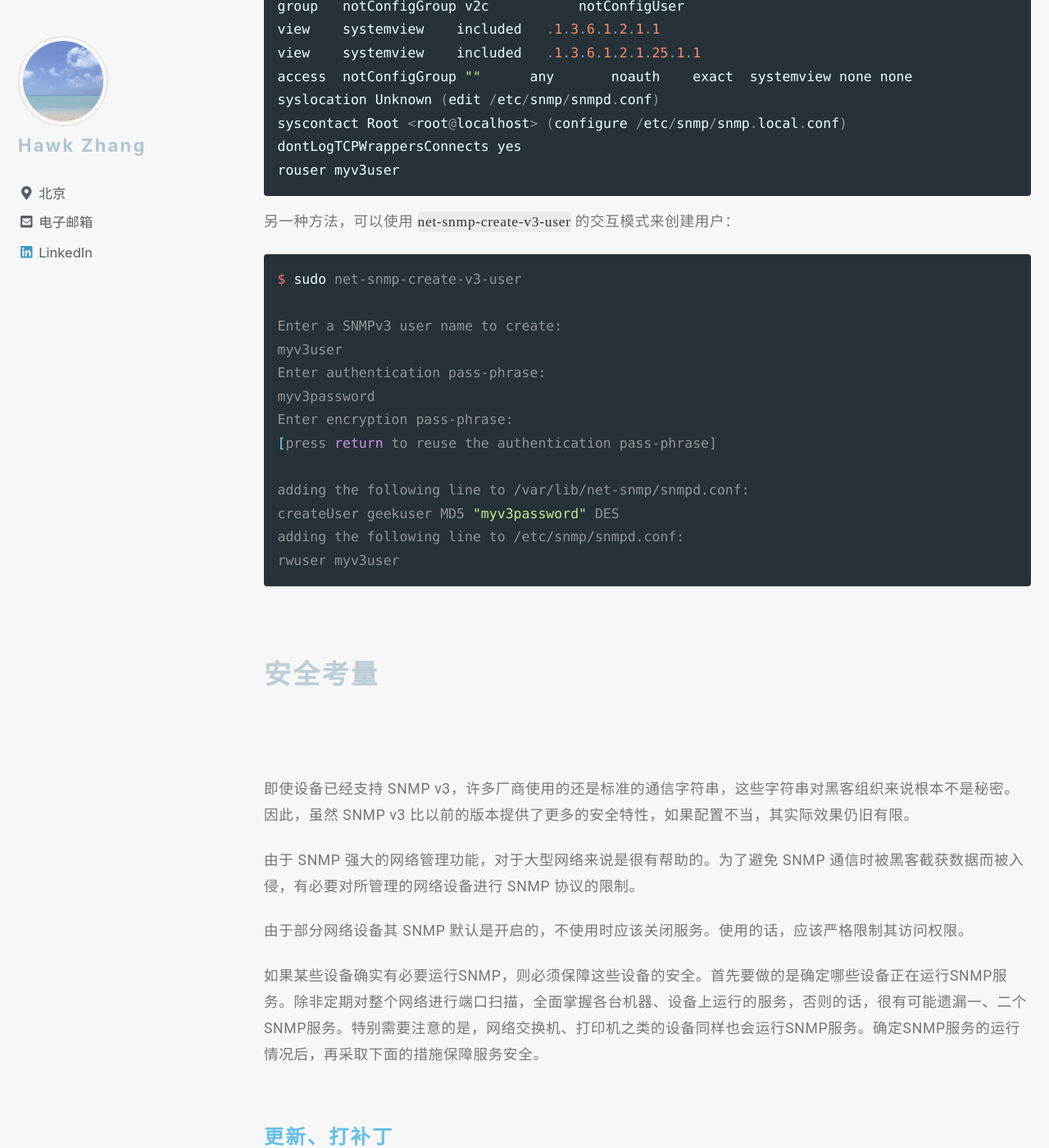
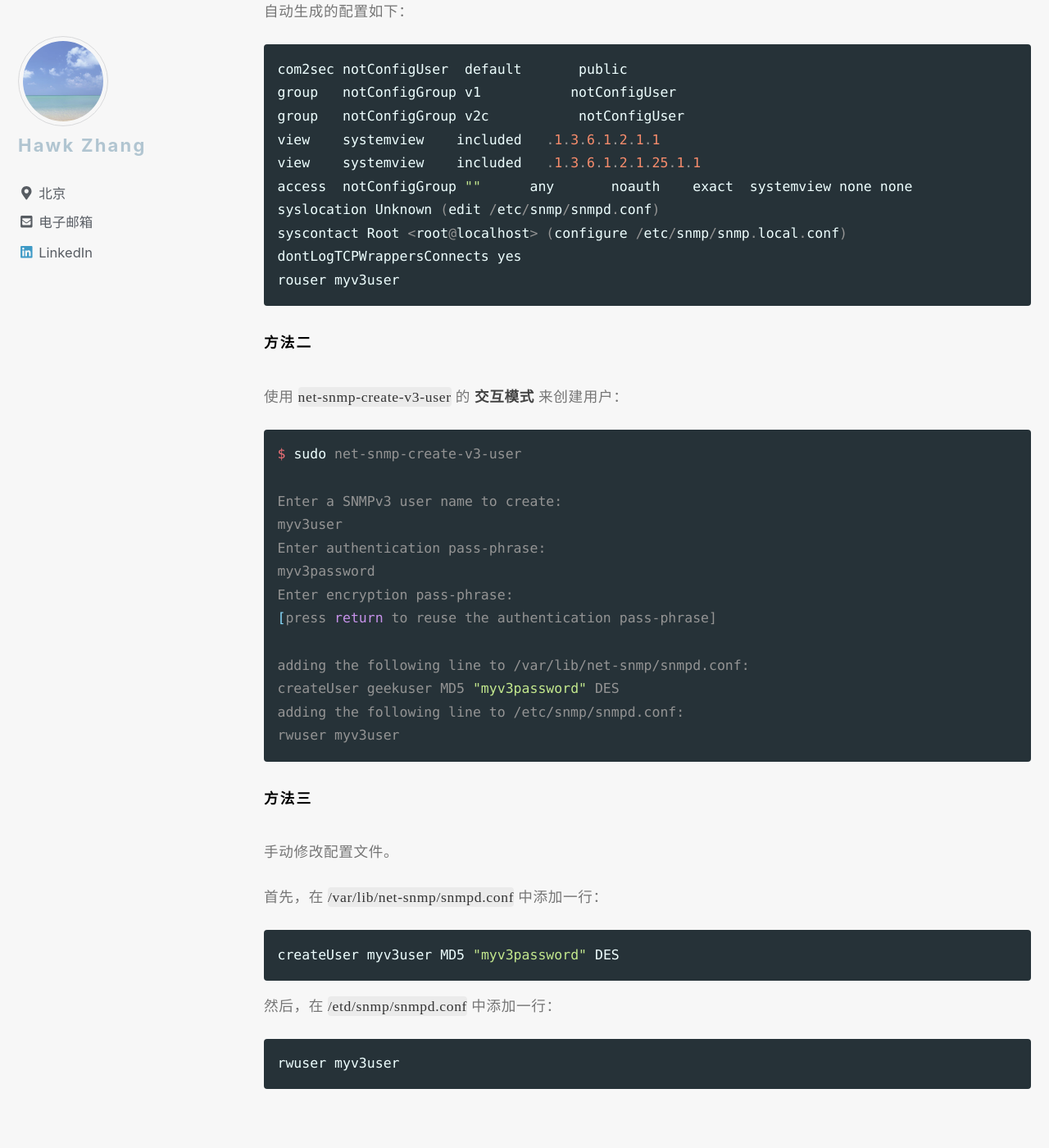
Before and after one commit to narru888/linotes_note, a Jekyll site: the page built from _posts/monitor/zabbix/2018-01-02-monitor.snmp.md, in a window 1280 px wide and 1400 px high, scrolled down 11035 px. Shown: the whole window at 82% size. Built offline with Jekyll 4.4.1, drawn with Linux system fonts in a browser that asks for light colours; nearby versions of some CDN libraries; a script that is not in the unit is left out; some of the changed text lies outside the part shown.

Commit message:
update on 2018-10-21 11:23:01 CST

````diff
--- a/_posts/monitor/zabbix/2018-01-02-monitor.snmp.md
+++ b/_posts/monitor/zabbix/2018-01-02-monitor.snmp.md
@@ -325,6 +325,10 @@
 $ sudo systemctl stop snmpd
 ```
 
+###### 方法一
+
+使用 `net-snmp-create-v3-user` 工具来创建 SNMP v3 用户。
+
 语法：
 
 ```bash
@@ -354,7 +358,9 @@
 rouser myv3user
 ```
 
-另一种方法，可以使用 `net-snmp-create-v3-user` 的交互模式来创建用户：
+###### 方法二
+
+使用 `net-snmp-create-v3-user` 的 **交互模式** 来创建用户：
 
 ```bash
 $ sudo net-snmp-create-v3-user
@@ -372,7 +378,21 @@
 rwuser myv3user
 ```
 
+###### 方法三
 
+手动修改配置文件。
+
+首先，在 `/var/lib/net-snmp/snmpd.conf` 中添加一行：
+
+```conf
+createUser myv3user MD5 "myv3password" DES
+```
+
+然后，在 `/etd/snmp/snmpd.conf` 中添加一行：
+
+```conf
+rwuser myv3user
+```
 
 
 
````
